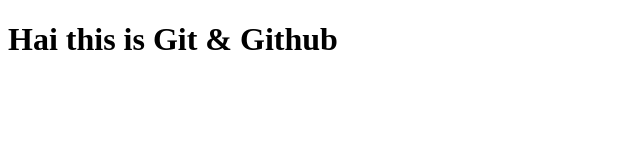
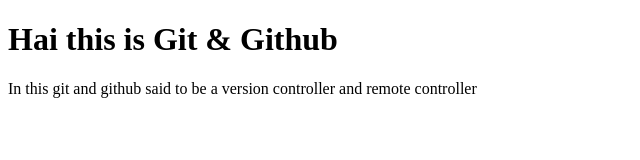
Before and after one commit to soniya72/samplerepo, a plain HTML site: page index.html in a window 1280 px wide. Shown: the whole page, without its empty margins (0-640 px from the left). Drawn offline with Linux system fonts and the light colour scheme.

Commit message:
Update index.html

```diff
--- a/index.html
+++ b/index.html
@@ -7,5 +7,6 @@
 </head>
 <body>
     <h1>Hai this is Git & Github</h1>
+    <p>In this git and github said to be a version controller and remote controller</p>
 </body>
 </html>
```
